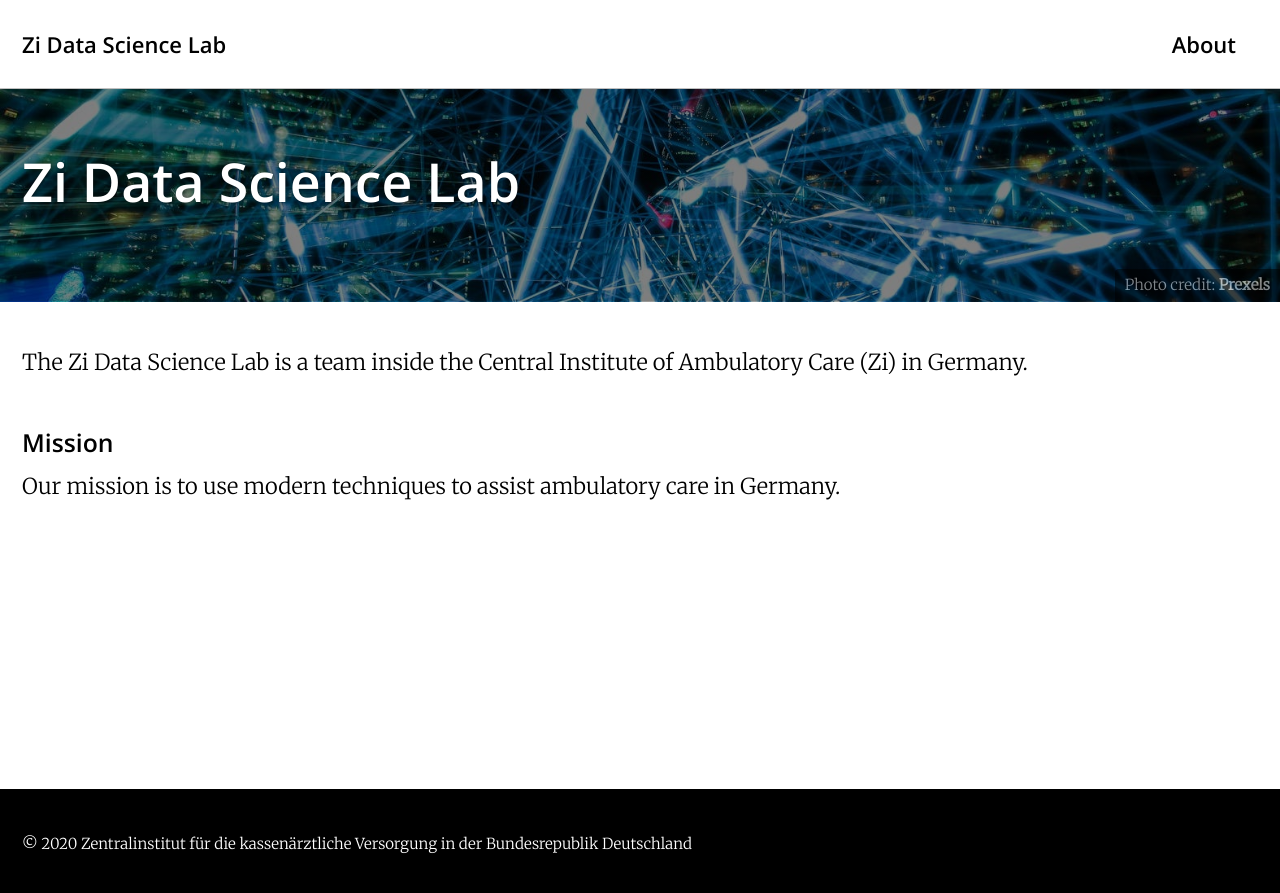
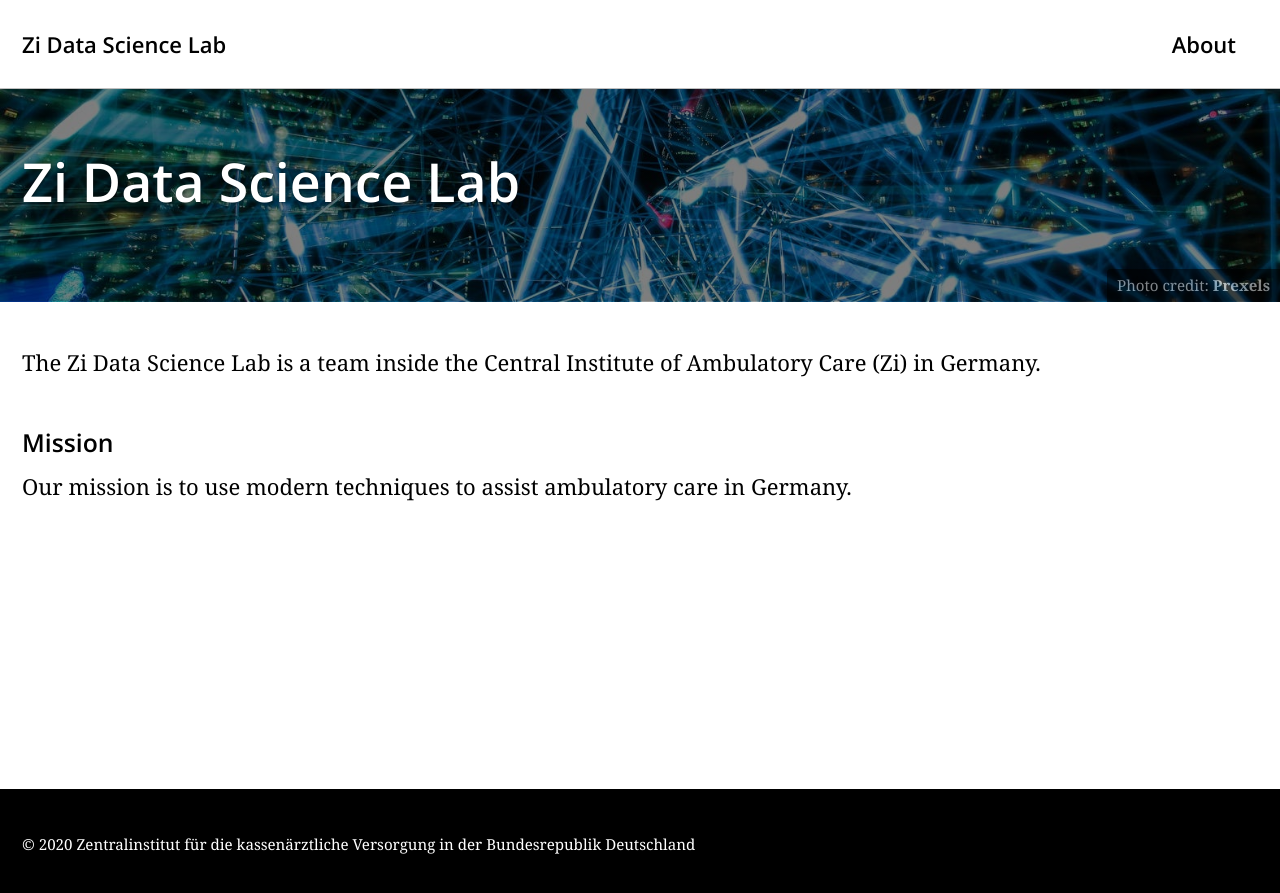
Before and after one commit to zidatalab/zidatalab.github.io, a Jekyll site: the page built from _pages/Home.md, in a window 1280 px wide. Shown: the top 893 px of the page. Built offline with Jekyll 4.4.1, drawn with Linux system fonts in a browser that asks for light colours; cached includes are drawn as plain includes; nearby versions of some CDN libraries.

Commit message:
Update main.scss

```diff
--- a/assets/css/main.scss
+++ b/assets/css/main.scss
@@ -5,7 +5,7 @@
 @charset "utf-8";
 $link-color: black;
 $masthead-link-color: black;
-$serif      : 'Merriweather', Georgia, Times, serif;
+$serif      : Georgia, Times, serif;
 $sans-serif : 'Open Sans', sans-serif;
 $monospace  : Monaco, Consolas, "Lucida Console", monospace;
 $global-font-family : $serif;
```
